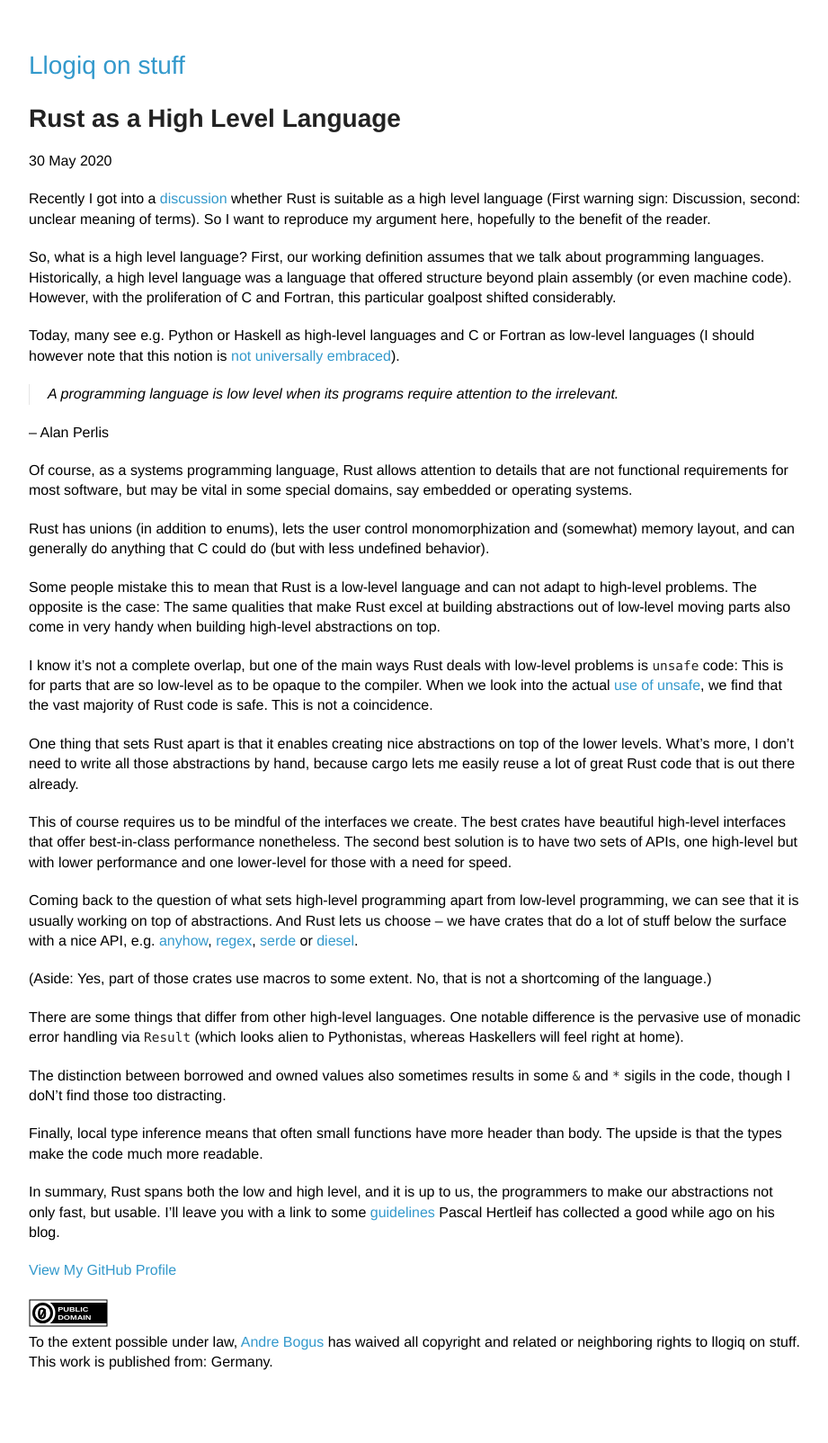
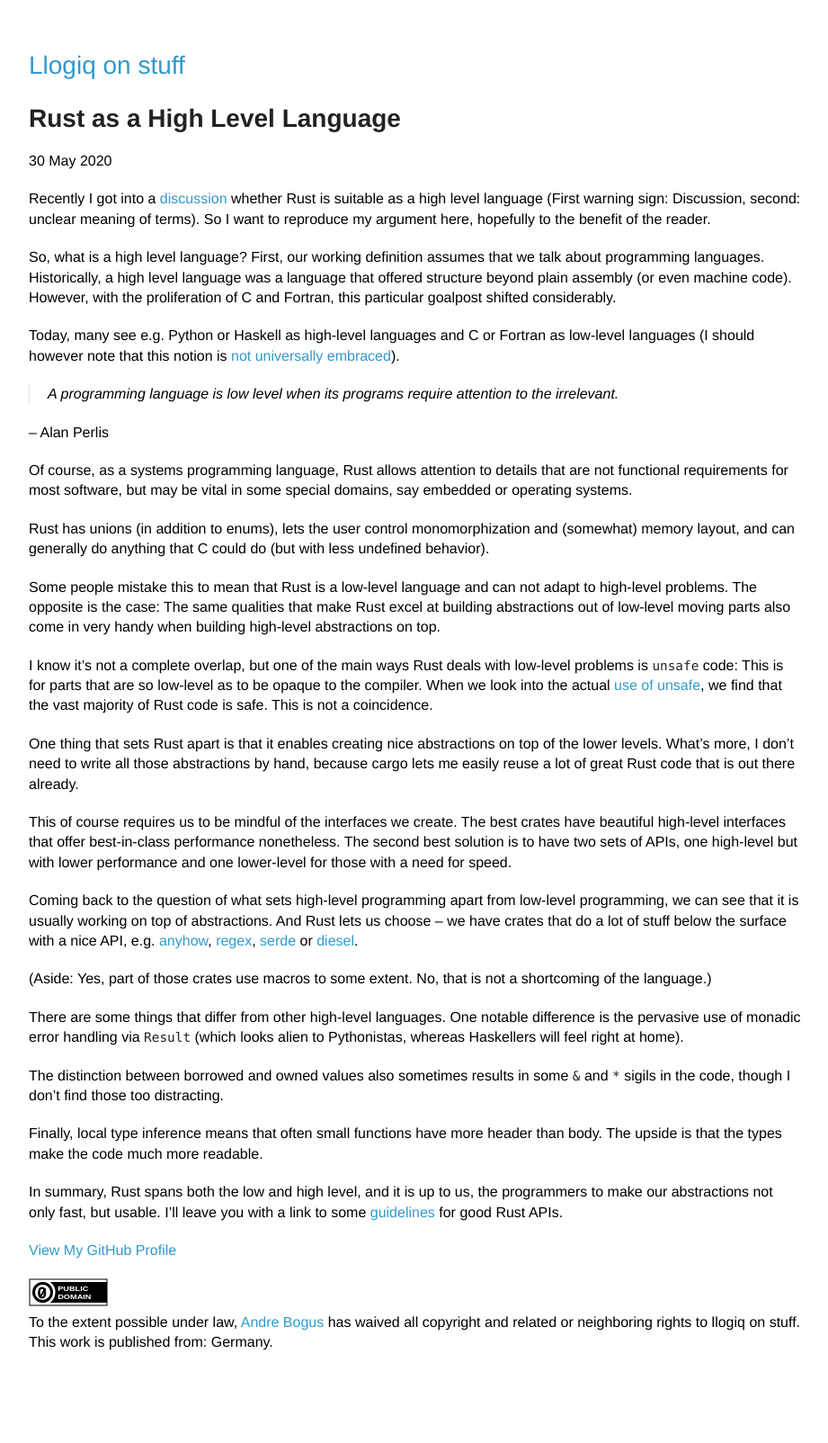
Before and after one commit to llogiq/llogiq.github.io, a Jekyll site: the page built from _posts/2020-05-30-hi.md, in a window 1280 px wide. Shown: the whole page at 90% size, without its empty margins (178-1099 px from the left). Built offline with Jekyll 4.4.1, drawn with Linux system fonts in a browser that asks for light colours; after the commit the page ends 1581 px from its top, so only the background shows below that.

Commit message:
fix typo and link

```diff
--- a/_posts/2020-05-30-hi.md
+++ b/_posts/2020-05-30-hi.md
@@ -63,15 +63,14 @@
 looks alien to Pythonistas, whereas Haskellers will feel right at home).
 
 The distinction between borrowed and owned values also sometimes results in
-some `&` and `*` sigils in the code, though I doN't find those too distracting.
+some `&` and `*` sigils in the code, though I don't find those too distracting.
 
 Finally, local type inference means that often small functions have more header
 than body. The upside is that the types make the code much more readable.
 
 In summary, Rust spans both the low and high level, and it is up to us, the
 programmers to make our abstractions not only fast, but usable. I'll leave you
-with a link to some [guidelines] Pascal Hertleif has collected a good while
-ago on his blog.
+with a link to some [guidelines] for good Rust APIs.
 
 [discussion]: https://twitter.com/jdegoes/status/1265764773309886465
 [not universally embraced]: https://queue.acm.org/detail.cfm?id=3212479 "C is not a low level language"
@@ -80,4 +79,4 @@
 [regex]: https://docs.rs/regex
 [serde]: https://docs.rs/serde
 [diesel]: https://diesel.rs
-[guidelines]: https://deterministic.space/elegant-apis-in-rust.html
+[guidelines]: https://rust-lang.github.io/api-guidelines
```
